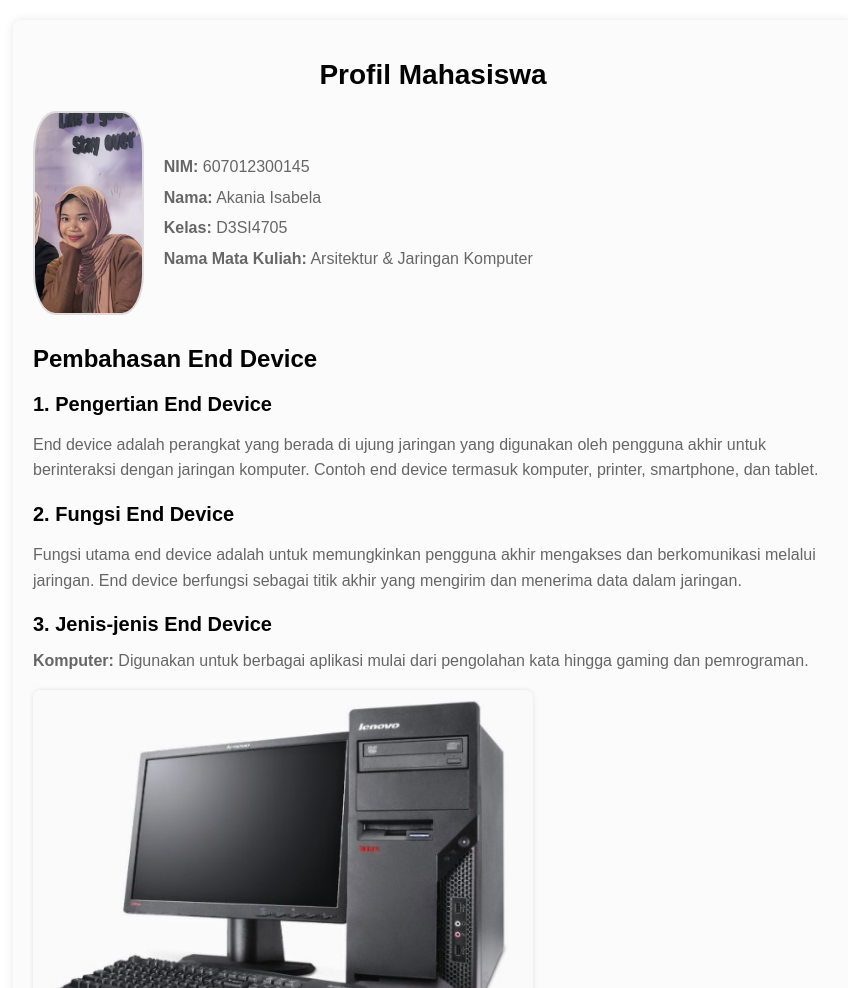
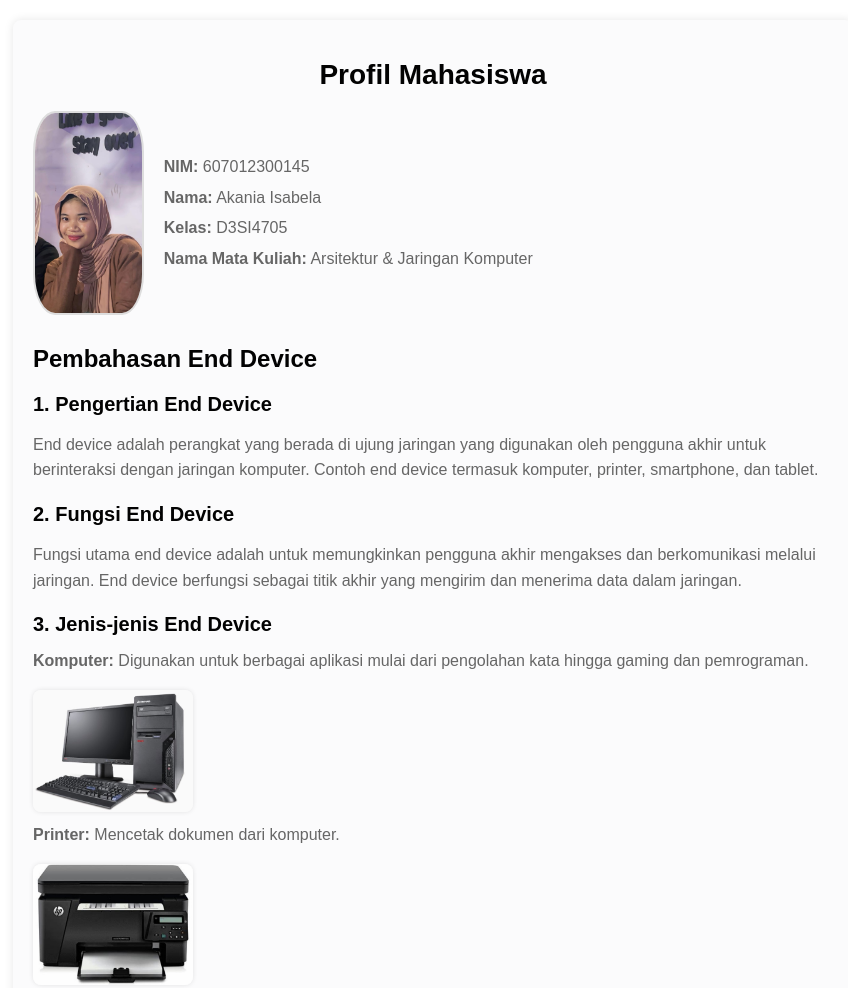
Before and after one commit to Akaniaaa/akaniaa.github.io-tubes_arsijarkom, a plain HTML site: page index.html in a window 1280 px wide. Shown: the top 988 px of the page, without its empty margins (207-1055 px from the left). Drawn offline with nearby package versions, Linux system fonts and the light colour scheme.

Commit message:
Update style.css

```diff
--- a/style.css
+++ b/style.css
@@ -78,8 +78,8 @@ h3 {
 }
 
 .Komputer, .printer, .smartphone, .tablet{
-    width: 500%;
-    max-width: 500px;
+    width: 20%;
+    max-width: 1000px;
     margin: 10px 0;
     border-radius: 8px;
     box-shadow: 0 0 5px rgba(0, 0, 0, 0.1);
```
